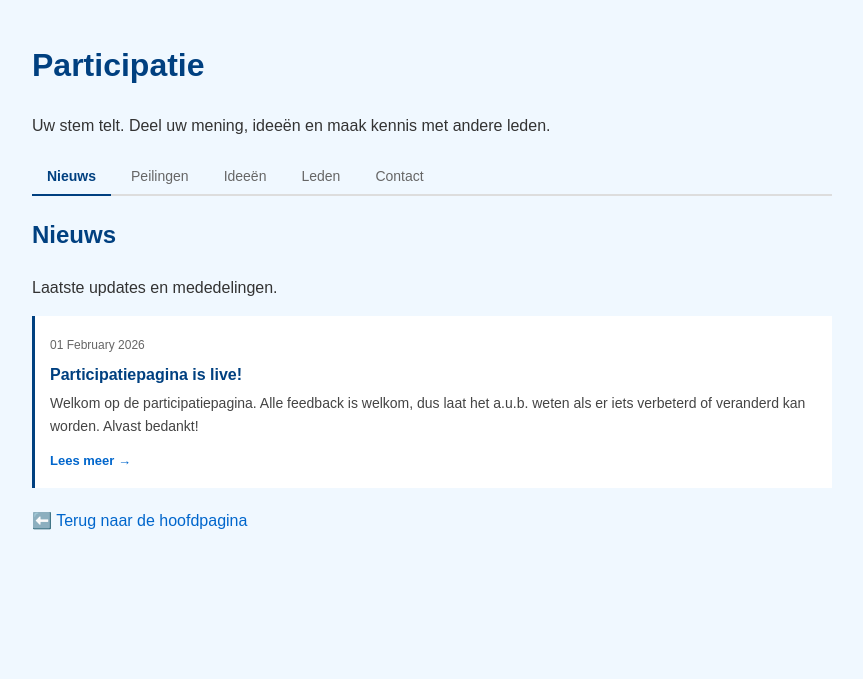
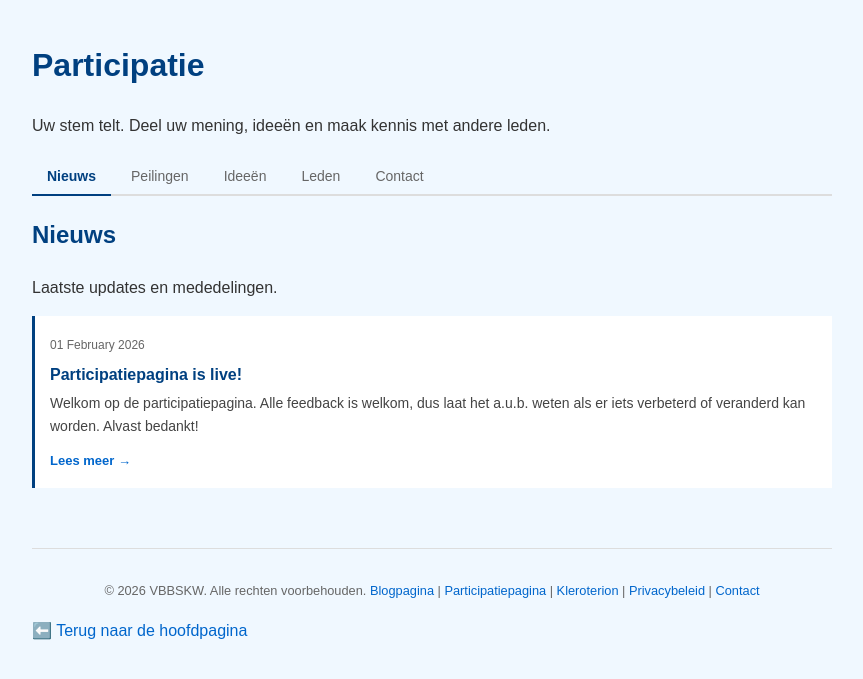
Before and after one commit to Klikblitser/VBBSKW, a Jekyll site: the page built from participatie.html, in a window 1280 px wide. Shown: the top 679 px of the page, without its empty margins (208-1071 px from the left). Built offline with Jekyll 4.4.1, drawn with Linux system fonts in a browser that asks for light colours.

Commit message:
kleine aanpassingen

```diff
--- a/participatie.html
+++ b/participatie.html
@@ -531,6 +531,17 @@
         align-items: flex-start;
       }
     }
+    .site-footer {
+      margin-top: 60px;
+      text-align: center;
+      color: #666;
+      font-size: 0.8em;
+      padding-top: 20px;
+      border-top: 1px solid #ddd;
+    }
+    .site-footer a {
+      color: #0066cc;
+    }
   </style>
 </head>
 <body>
@@ -755,6 +766,17 @@
       </div>
     </div>
   </div>
+
+  <footer class="site-footer">
+    <p>
+      &copy; 2026 VBBSKW. Alle rechten voorbehouden.
+      <a href="/blog2.html">Blogpagina</a> |
+      <a href="/participatie.html">Participatiepagina</a> |
+      <a href="/kleroterion.html">Kleroterion</a> |
+      <a href="/privacy.html">Privacybeleid</a> |
+      <a href="/contact.html">Contact</a>
+    </p>
+  </footer>
 
   <p><a href="index.html">⬅️ Terug naar de hoofdpagina</a></p>
 
```
